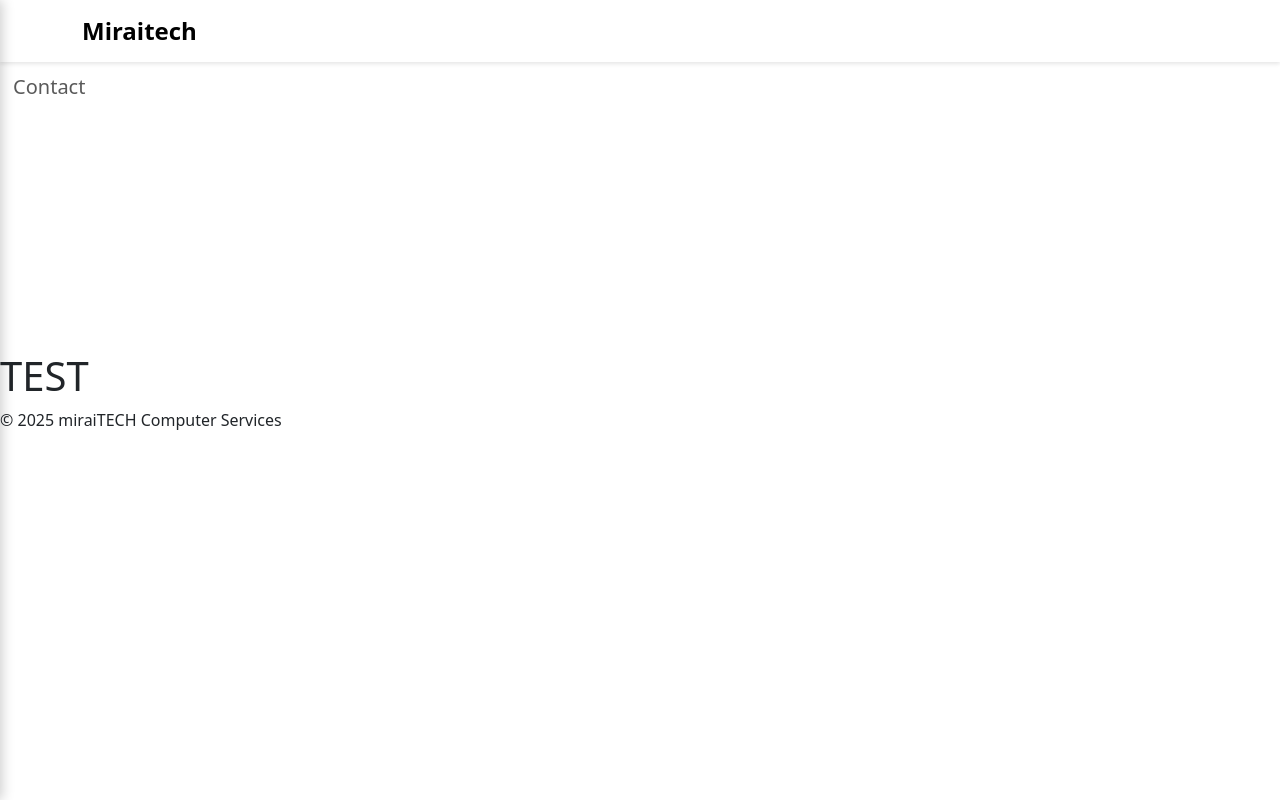
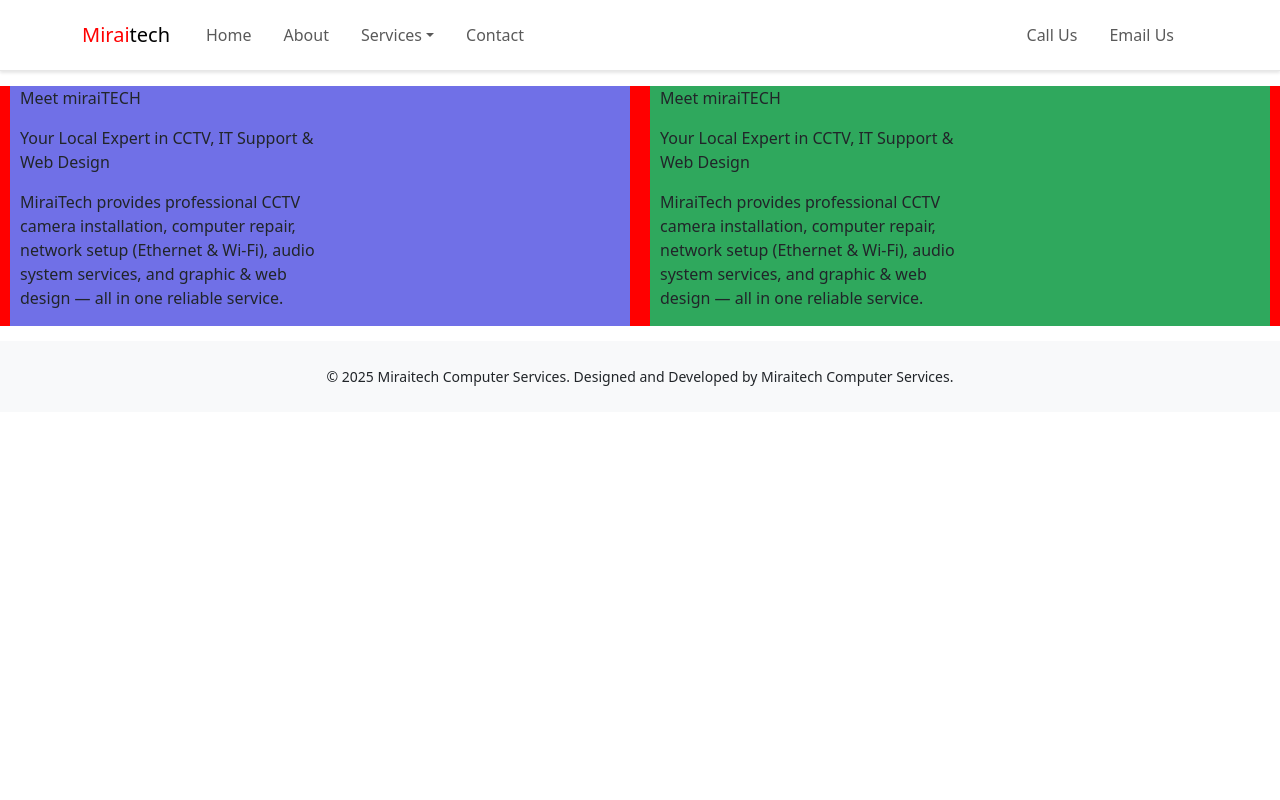
Before and after one commit to ultimatelokal/mirai-react-app, a React (Vite) app: page / in a window 1280 px wide. Built offline with nearby package versions, Linux system fonts and the light colour scheme.

Commit message:
Today I focused on designing the navbar for web browser view only, finished the footer and design some of the hero section

```diff
--- a/src/App.jsx
+++ b/src/App.jsx
@@ -1,13 +1,14 @@
-import Header from "./Header.jsx"
-// import Navbar from "./Navbar.jsx"
+import NavbarMain from "./NavbarMain.jsx";
 import Footer from "./Footer.jsx";
-import CustomNavbar from "./CustomNavbar.jsx";
+import Home from "./Home.jsx";
+import './index.css';
 function App() {
     return(
     <>
-    <Header/>
-    <CustomNavbar />
+    <NavbarMain />
+    <Home/>
     <Footer />
+
     </>
     );
 
--- a/src/CustomNavbar.jsx
+++ /dev/null
@@ -1,43 +0,0 @@
-import React, { useState } from 'react';
-import './Navbar.css';
-import { Container, Nav, Navbar, NavDropdown } from 'react-bootstrap';
-
-const CustomNavbar = () => {
-  const [expanded, setExpanded] = useState(false);
-
-  return (
-    <Navbar
-      expand="lg"
-      expanded={expanded}
-      className="custom-navbar"
-      fixed="top"
-    >
-      <Container className="d-flex justify-content-between align-items-center">
-        <Navbar.Brand href="#" className="me-3">
-          Miraitech
-        </Navbar.Brand>
-        <Navbar.Toggle
-          aria-controls="basic-navbar-nav"
-          onClick={() => setExpanded(!expanded)}
-        />
-        <Navbar.Collapse
-          id="basic-navbar-nav"
-          className={`custom-collapse ${expanded ? 'show' : ''}`}
-        >
-          <Nav className="ms-auto text-start flex-lg-row flex-column align-items-lg-center">
-            <Nav.Link href="#home">Home</Nav.Link>
-            <Nav.Link href="#about">About</Nav.Link>
-            <NavDropdown title="Services" id="services-dropdown">
-              <NavDropdown.Item href="#cctv">CCTV Installation</NavDropdown.Item>
-              <NavDropdown.Item href="#networking">Networking</NavDropdown.Item>
-              <NavDropdown.Item href="#web">Web Development</NavDropdown.Item>
-            </NavDropdown>
-            <Nav.Link href="#contact">Contact</Nav.Link>
-          </Nav>
-        </Navbar.Collapse>
-      </Container>
-    </Navbar>
-  );
-};
-
-export default CustomNavbar;
--- a/src/Footer.jsx
+++ b/src/Footer.jsx
@@ -1,11 +1,14 @@
-import 'bootstrap/dist/css/bootstrap.min.css'; // Classic Bootstrap
-import { Button, Card } from 'react-bootstrap';
+
 
 function Footer(){
     return (
-        <footer>
-            <p>&copy; {new Date().getFullYear()} miraiTECH Computer Services</p>
+      <footer-container className='bg-light'>
+        <footer className="text-center">
+          <small>
+            © {new Date().getFullYear()} Miraitech Computer Services. Designed and Developed by Miraitech Computer Services.
+          </small>
         </footer>
+      </footer-container>
     );
 }
 
--- a/src/Header.jsx
+++ /dev/null
@@ -1,9 +0,0 @@
-function Header(){
-return (
-    <header>
-        <h1>TEST</h1>
-    </header>
-);
-}
-
-export default Header
--- /dev/null
+++ b/src/Home.jsx
@@ -0,0 +1,43 @@
+import { Container } from 'react-bootstrap';
+import './home.css';
+
+function Home (){
+    return(
+        <Home-Container>
+            <Hero-Container>
+                <div className='hero-container-1'>
+                    <div>
+                        <p>Meet miraiTECH</p>
+                    </div>
+                    <div>
+                        <p>Your Local Expert in CCTV, IT Support & Web Design</p>
+                    </div>
+                    <div>
+                        <p>MiraiTech provides professional CCTV camera installation, computer repair, network setup (Ethernet & Wi-Fi), audio system services, and graphic & web design — all in one reliable service.</p>
+                    </div>
+                    <div>
+                    </div>
+                    <div>
+                    </div>
+                </div>
+                <div className='hero-container-2'>
+                     <div>
+                        <p>Meet miraiTECH</p>
+                    </div>
+                    <div>
+                        <p>Your Local Expert in CCTV, IT Support & Web Design</p>
+                    </div>
+                    <div>
+                        <p>MiraiTech provides professional CCTV camera installation, computer repair, network setup (Ethernet & Wi-Fi), audio system services, and graphic & web design — all in one reliable service.</p>
+                    </div>
+                    <div>
+                    </div>
+                    <div>
+                    </div>
+                </div>
+            </Hero-Container>
+        </Home-Container>
+    );
+}
+
+export default Home
--- /dev/null
+++ b/src/LogoHover.css
@@ -0,0 +1,54 @@
+.logo-container {
+  display: inline-block;
+  min-width: 100px; /* Adjust based on your logo's size */
+  text-align: left;
+}
+
+.logo-hover {
+  cursor: pointer;
+  display: inline-block;
+}
+
+.logo-text-1 {
+  display: inline-block;
+  opacity: 0;
+  animation: fadeSlideIn .50s forwards;
+}
+
+.logo-text-2 {
+  display: inline-block;
+  opacity: 0;
+  animation: fadeSlideOut .50s forwards;
+}
+
+.mirai-red {
+  color: red;
+  transition: color .50s ease;
+}
+
+.tech-red {
+  color: red;
+  transition: color .50s ease;
+}
+
+@keyframes fadeSlideIn {
+  from {
+    opacity: 0;
+    transform: translateY(5px);
+  }
+  to {
+    opacity: 1;
+    transform: translateY(0);
+  }
+}
+
+@keyframes fadeSlideOut {
+  from {
+    opacity: 0;
+    transform: translateY(-5px);
+  }
+  to {
+    opacity: 1;
+    transform: translateY(0px);
+  }
+}
--- a/src/Navbar.css
+++ b/src/Navbar.css
@@ -1,178 +1,6 @@
-/* Basic navbar styling */
-.custom-navbar {
-  background-color: #fff;
-  box-shadow: 0 2px 4px rgba(0,0,0,0.1);
-  padding: 0.5rem 1rem;
-  z-index: 1050;
+.main-navbar {
+    padding: 15px 0;
+    margin-bottom: 15px;
+    border-bottom: .5px solid rgba(174, 174, 174, 0.3);
+    box-shadow: 0 2px 3px rgba(0, 0, 0, 0.1);
 }
-
-/* Container flex for desktop - logo and nav side by side */
-.custom-navbar .container {
-  display: flex;
-  align-items: center;
-  justify-content: flex-start;
-  gap: 2rem;
-}
-
-/* Brand aligned left */
-.custom-navbar .navbar-brand {
-  flex-shrink: 0;
-  font-weight: bold;
-  font-size: 1.5rem;
-}
-
-/* Nav items next to brand */
-.custom-navbar .navbar-collapse {
-  flex-grow: 1;
-}
-
-/* Desktop nav layout */
-@media (min-width: 992px) {
-  .custom-navbar .navbar-collapse {
-    display: flex !important;
-    flex-direction: row !important;
-    justify-content: flex-start !important;
-  }
-  .custom-navbar .nav {
-    flex-direction: row !important;
-    gap: 1.5rem;
-  }
-  .custom-navbar .nav-link,
-  .custom-navbar .dropdown-toggle {
-    padding: 0.5rem 0.75rem;
-  }
-}
-
-/* Hide toggle on desktop */
-@media (min-width: 992px) {
-  .custom-navbar .navbar-toggler {
-    display: none;
-  }
-}
-
-/* Mobile menu sliding from left */
-.custom-collapse {
-  position: fixed !important;
-  top: 0;
-  left: 0;
-  height: 100vh;
-  width: 250px;
-  background: white;
-  padding-top: 4rem;
-  transform: translateX(-100%);
-  transition: transform 0.3s ease-in-out;
-  z-index: 1055;
-  display: flex !important;
-  flex-direction: column !important;
-  justify-content: center;
-  align-items: flex-start;
-  box-shadow: 2px 0 12px rgba(0,0,0,0.2);
-}
-
-/* Show menu */
-.custom-collapse.show {
-  transform: translateX(0);
-}
-
-/* Mobile nav links vertical */
-.custom-collapse .nav {
-  flex-direction: column !important;
-  width: 100%;
-  gap: 1.25rem;
-  padding-left: 1rem;
-}
-
-.custom-collapse .nav-link,
-.custom-collapse .dropdown-toggle {
-  font-size: 1.25rem;
-}
-
-/* Dropdown items full width */
-.custom-collapse .dropdown-menu {
-  position: static !important;
-  float: none !important;
-  display: block !important;
-  box-shadow: none !important;
-  background: none !important;
-  border: none !important;
-  padding-left: 1rem;
-}
-
-/* Dropdown item styling */
-.custom-collapse .dropdown-item {
-  padding-left: 0;
-  font-size: 1.1rem;
-}
-
-/* Hamburger toggle button styling */
-.navbar-toggler {
-  border: none;
-  background: transparent;
-  width: 36px;
-  height: 36px;
-  position: relative;
-  cursor: pointer;
-  z-index: 1100;
-  margin-left: auto;
-}
-
-/* Hamburger lines */
-.navbar-toggler span,
-.navbar-toggler span::before,
-.navbar-toggler span::after {
-  display: block;
-  position: absolute;
-  height: 3px;
-  width: 26px;
-  background: #333;
-  border-radius: 2px;
-  transition: all 0.3s ease-in-out;
-  content: '';
-  left: 0;
-}
-
-/* Position lines */
-.navbar-toggler span {
-  top: 50%;
-  margin-top: -1.5px;
-}
-
-.navbar-toggler span::before {
-  top: -8px;
-}
-
-.navbar-toggler span::after {
-  top: 8px;
-}
-
-/* Transform hamburger to X when expanded */
-.navbar-toggler.collapsed span {
-  background: #333;
-  transform: rotate(0);
-}
-
-.navbar-toggler.collapsed span::before {
-  top: -8px;
-  opacity: 1;
-  transform: rotate(0);
-}
-
-.navbar-toggler.collapsed span::after {
-  top: 8px;
-  opacity: 1;
-  transform: rotate(0);
-}
-
-.navbar-toggler:not(.collapsed) span {
-  background: transparent;
-}
-
-.navbar-toggler:not(.collapsed) span::before {
-  top: 0;
-  transform: rotate(45deg);
-}
-
-.navbar-toggler:not(.collapsed) span::after {
-  top: 0;
-  transform: rotate(-45deg);
-}
--- /dev/null
+++ b/src/NavbarMain.jsx
@@ -0,0 +1,68 @@
+import 'bootstrap/dist/css/bootstrap.min.css'; // Classic Bootstrap
+import React, { useState } from 'react';
+import './Navbar.css';
+import './LogoHover.css';
+import { Container, Nav, Navbar, NavDropdown } from 'react-bootstrap';
+
+const NavbarMain = () => {
+  const [hovered, setHovered] = useState(false);
+
+  return (
+<Navbar expand="lg" className="navbar-main main-navbar">
+  <Container
+  className="
+    d-flex
+    justify-content-start
+    align-items-center">
+
+    {/* Logo */}
+      <Navbar.Brand
+  href="#"
+  onMouseEnter={() => setHovered(true)}
+  onMouseLeave={() => setHovered(false)}
+  className="logo-hover"
+>
+  <div className="logo-container">
+    {hovered ? (
+      <span key="hovered" className="logo-text-1 fade-slide-in">
+        mirai<span className="tech-red">TECH</span>
+      </span>
+    ) : (
+      <span key="default" className="logo-text-2 fade-slide-in">
+        <span className="mirai-red">Mirai</span>tech
+      </span>
+    )}
+  </div>
+</Navbar.Brand>
+
+    {/* Navigation Links */}
+    <Nav className="
+      d-flex flex-row
+      align-items-center">
+      <Nav.Link href="#home" className="me-3">Home</Nav.Link>
+      <Nav.Link href="#about" className="me-3">About</Nav.Link>
+
+      <NavDropdown title="Services" id="services-dropdown" className="me-3">
+        <NavDropdown.Item href="#cctv">CCTV Installation</NavDropdown.Item>
+        <NavDropdown.Item href="#networking">Networking</NavDropdown.Item>
+        <NavDropdown.Item href="#web">Web Development</NavDropdown.Item>
+      </NavDropdown>
+
+      <Nav.Link href="#contact">Contact</Nav.Link>
+    </Nav>
+
+    <Nav className="
+          ms-auto text-start
+          flex-lg-row flex-column
+          align-items-lg-center">
+      <Nav.Link href='#email' className="me-3">Call Us</Nav.Link>
+      <Nav.Link href='#email' className="me-3">Email Us</Nav.Link>
+    </Nav>
+
+
+  </Container>
+</Navbar>
+  );
+};
+
+export default NavbarMain;
--- /dev/null
+++ b/src/home.css
@@ -0,0 +1,41 @@
+Home-Container{
+    display: flex;
+    flex-direction: row;
+    max-width: 1298px;
+    height: auto;
+    margin: 0 auto;
+}
+
+Hero-Container{
+    display: flex;
+    flex-direction: row;
+    max-width: 1298px;
+    height: auto;
+    margin: 0 auto;
+    background-color:red !important;
+}
+
+Hero-Container div{
+    display: flex;
+    width: 50%;
+    height: auto;
+    margin: 0 auto;
+    margin-left: 10px;
+    margin-right: 10px;
+}
+
+hero-Container .hero-container-1 {
+    display: flex;
+    flex-direction: column;
+    width: auto;
+    height: auto;
+    background-color: rgb(112, 112, 231);
+}
+
+hero-Container .hero-container-2 {
+    display: flex;
+    flex-direction: column;
+    width: auto;
+    height: auto;
+    background-color: rgb(47, 168, 93);
+}
--- a/src/index.css
+++ b/src/index.css
@@ -1,37 +1,42 @@
-:root {
-  font-family: system-ui, Avenir, Helvetica, Arial, sans-serif;
-  line-height: 1.5;
-  font-weight: 400;
-
-  /* color-scheme: light dark; */
-  /* Font Color */
-  color: rgba(255, 255, 255, 0.87);
-  background-color: #242424;
-
-  font-synthesis: none;
-  text-rendering: optimizeLegibility;
-  -webkit-font-smoothing: antialiased;
-  -moz-osx-font-smoothing: grayscale;
+*, ::before, *::after{
+  box-sizing: inherit;
+  margin: 0px;
+  padding: 0px;
+  /* font-family: 'Poppins', sans-serif; */
 }
 
-a {
-  font-weight: 500;
-  text-decoration: none;
-  color: white;
-  /*color: #646cff;*/
-}
-a:hover {
-  color: #535bf2;
+html{
+box-sizing: border-box;
 }
 
 body {
   margin: 0;
-  display: flex;
-  place-items: center;
-  min-width: auto;
+  display: grid;
+  place-items: grid;
+  margin-left: auto;
+  margin-right: auto;
   min-height: 100vh;
 }
 
+footer-container{
+  display: flex;
+  flex-direction: column;
+  width: 100%;
+  height: auto;
+  margin: 0 auto;
+  background-color: gray !important;
+}
+
+footer-container{
+  margin-top: 15px;
+}
+footer{
+  display: flex;
+  flex-direction: column;
+  margin: 25px auto;
+  max-width: 1298px;
+  height: auto;
+}
 
 @media (prefers-color-scheme: light) {
   :root {
```
